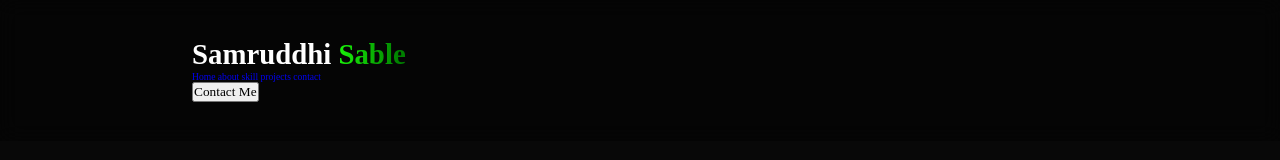
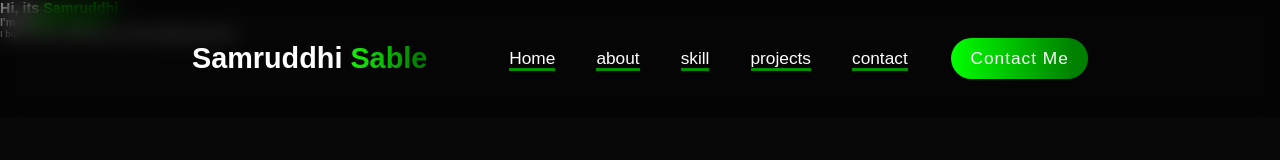
Before and after one commit to Samruddhisable05/Portfolio, a website built with Vite: page index.html in a window 1280 px wide. Built offline with nearby package versions, Linux system fonts and the light colour scheme.

Commit message:
ui updated

```diff
--- a/index.html
+++ b/index.html
@@ -2,7 +2,8 @@
 <html lang="en">
 <head>
     <meta charset="UTF-8">
-    <meta name="viewport" content="width=device-width, initial-scale=1.0">
+    <meta name="viewport"
+    content="width=device-width, initial-scale=1.0">
     <title>My Portfolio Website</title>
     <link href="https://unpkg.com/boxicons@2.1.4/css/boxicons.min.css" rel="stylesheet">
     <link rel="stylesheet" href="style.css">
@@ -18,24 +19,27 @@
         <i class="bx bx-menu" id="menu-icon"></i>
 
         <nav class="navbar">
-            <a href="home">Home</a>
-            <a href="about">about</a>
-            <a href="skill">skill</a>
-            <a href="projects">projects</a>
-            <a href="contact">contact</a>
+            <a href="#home">Home</a>
+            <a href="#about">about</a>
+            <a href="#skill">skill</a>
+            <a href="#projects">projects</a>
+            <a href="#contact">contact</a>
         </nav>
          <button class="gradient-btn">Contact Me </button>
-
-
-
-
-
       </header>
 
+    <section class="home" id="home">
+        <div class="home-content">
+            <h1>Hi, its <span>Samruddhi</span></h1>
+            <h3>
+                I'm a <span>Web developer</span>
 
+            </h3>
+            <p> I build modern websites and creative digital experiences.</p>
+        </div>
 
+    </section>
 
-    </div>
     <script src="script.js"></script>
 </body>
 </html>
--- a/style.css
+++ b/style.css
@@ -4,7 +4,7 @@
     box-sizing: border-box;
     text-decoration: none;
     scroll-behavior: smooth;
-    font-family:"popppins";
+    font-family:"poppins",sans-serif;
 }
 :root {
    --bg-color:#080808;
@@ -29,6 +29,7 @@ body{
     background: rgba(0,0,0,0.3);
     backdrop-filter: blur(10px);
     justify-content: space-between;
+    display: flex;
     align-items: center;
     z-index: 1000;
 
@@ -57,3 +58,35 @@ span{
     background-clip: text;
     color: transparent;
 }
+.navbar a{
+    font-size: 1.8rem;
+    color: var(--text-color);
+    margin-left: 4rem;
+    font-weight: 500;
+    transition: 0.3s ease-in-out;
+    border-bottom: 3px solid var(--main-color);
+}
+.navbar a:hover{
+    color: var(--main-color);
+    border-bottom: 3px solid var(--main-color);
+
+}
+.gradient-btn{
+    font-size: 1.8rem;
+    padding: 1rem 2rem;
+    border-radius: 3rem;
+    background: linear-gradient(
+        270deg,
+        green 10%,
+        rgb(0, 255, 0) 100%
+    );
+letter-spacing: 1px;
+cursor: pointer;
+transition: 0.3s ease-in-out;
+color: white;
+border: none;
+text-wrap: nowrap;
+}
+.gradient-btn:hover{
+    transform: scale(1.05);
+}
```
